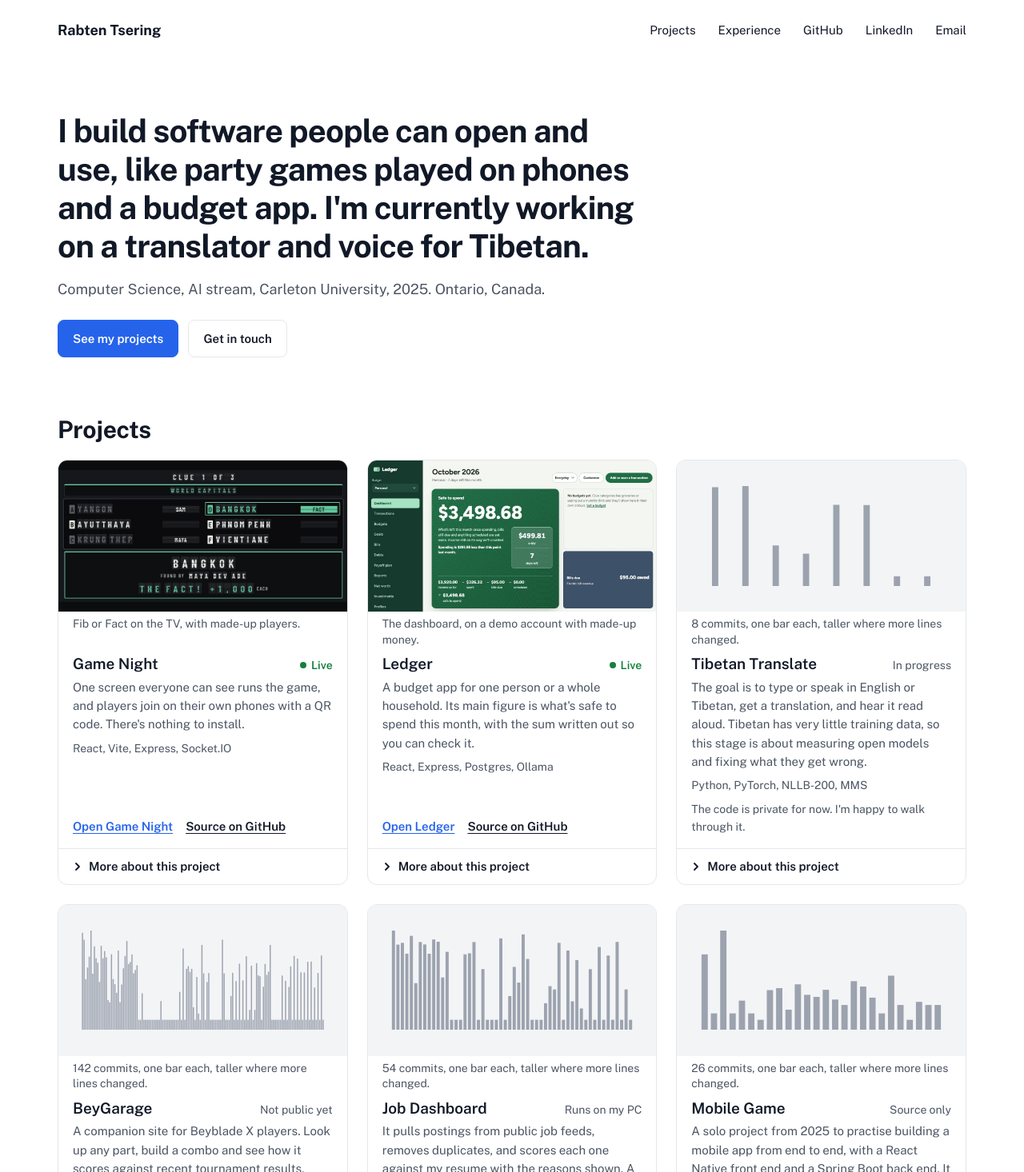
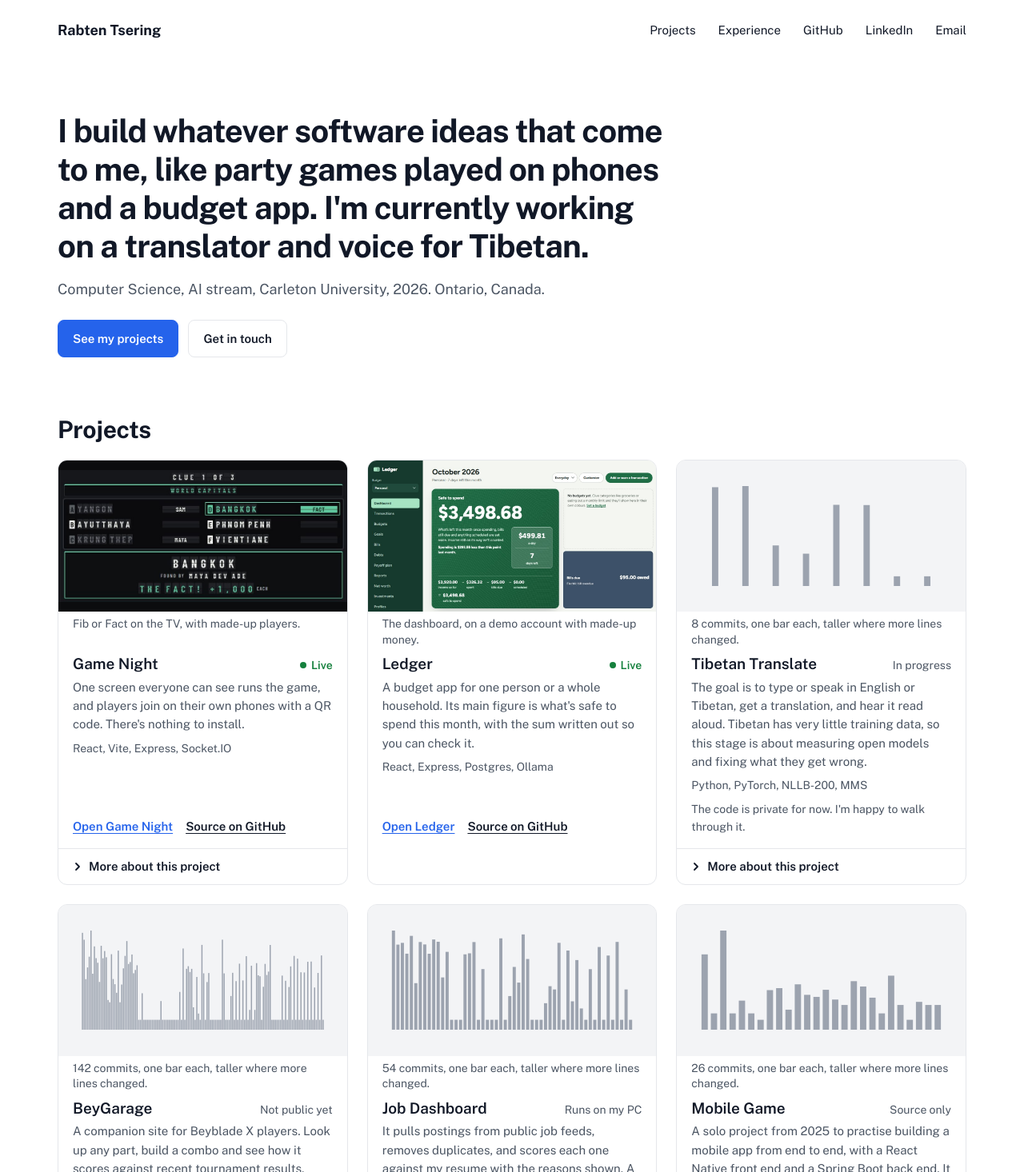
Before and after one commit to Raagna/Raagna.github.io, a plain HTML site: page index.html in a window 1280 px wide. Shown: the top 1466 px of the page at 80% size. Drawn offline with Linux system fonts and the light colour scheme.

Commit message:
Update the page text
Co-Authored-By: Claude Opus 5.5 <noreply@anthropic.com>

```diff
--- a/index.html
+++ b/index.html
@@ -26,8 +26,8 @@
 
 	<main>
 		<section class="intro" id="intro">
-			<h1>I build software people can open and use, like party games played on phones and a budget app. I'm currently working on a translator and voice for Tibetan.</h1>
-			<p class="facts">Computer Science, AI stream, Carleton University, 2025. Ontario, Canada.</p>
+			<h1>I build whatever software ideas that come to me, like party games played on phones and a budget app. I'm currently working on a translator and voice for Tibetan.</h1>
+			<p class="facts">Computer Science, AI stream, Carleton University, 2026. Ontario, Canada.</p>
 			<p class="buttons">
 				<a href="#projects" class="button main">See my projects</a>
 				<a href="#contact" class="button">Get in touch</a>
@@ -75,12 +75,7 @@
 					<p class="actions"><a href="https://raagna.github.io/WebBudget/" class="open">Open Ledger</a> <a href="https://github.com/Raagna/WebBudget">Source on GitHub</a></p>
 
 				</div>
-				<details>
-					<summary>More about this project</summary>
-					<dl>
-						<dt>What's hard about it</dt><dd>Reading receipts without sending them anywhere. A vision model on my own machine pulls out the amount, date and merchant. That model isn't reachable from the public site, so there you type them in.</dd>
-					</dl>
-				</details>
+
 			</article>
 			<article class="project" id="tibetan">
 				<figure>
```
